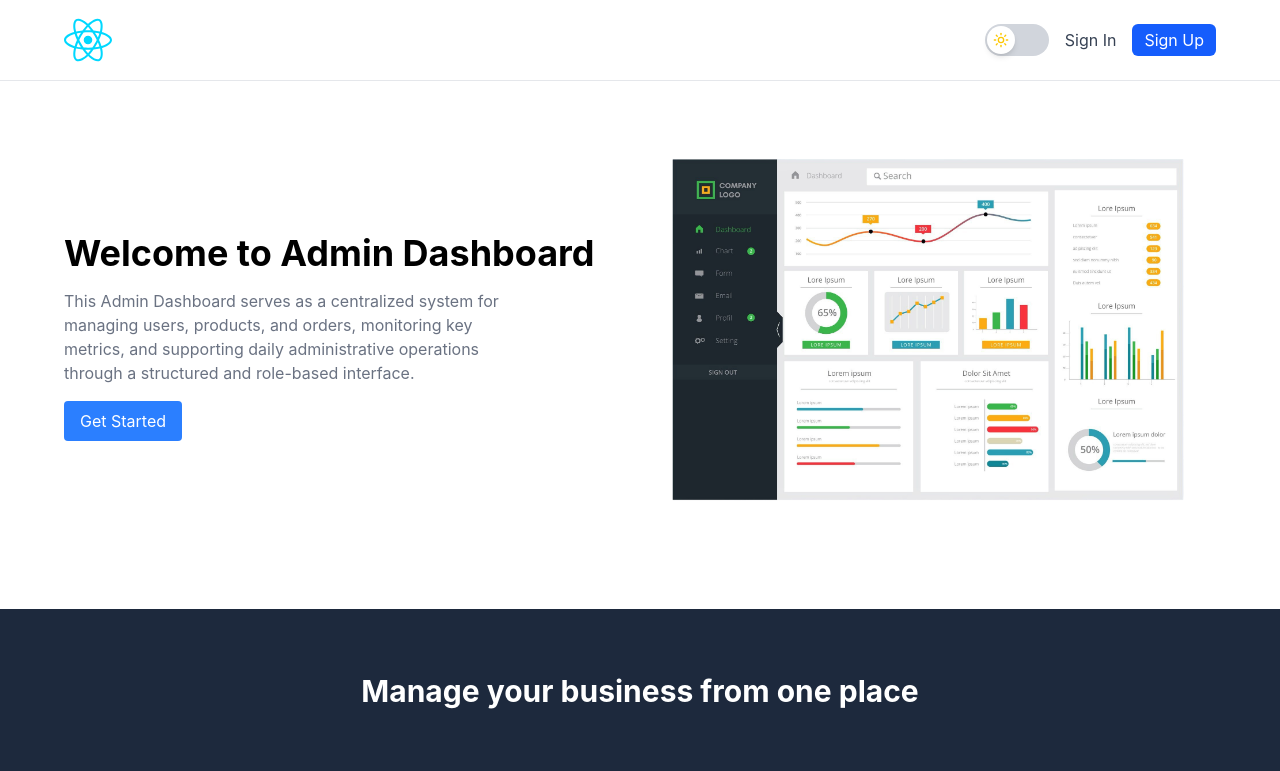
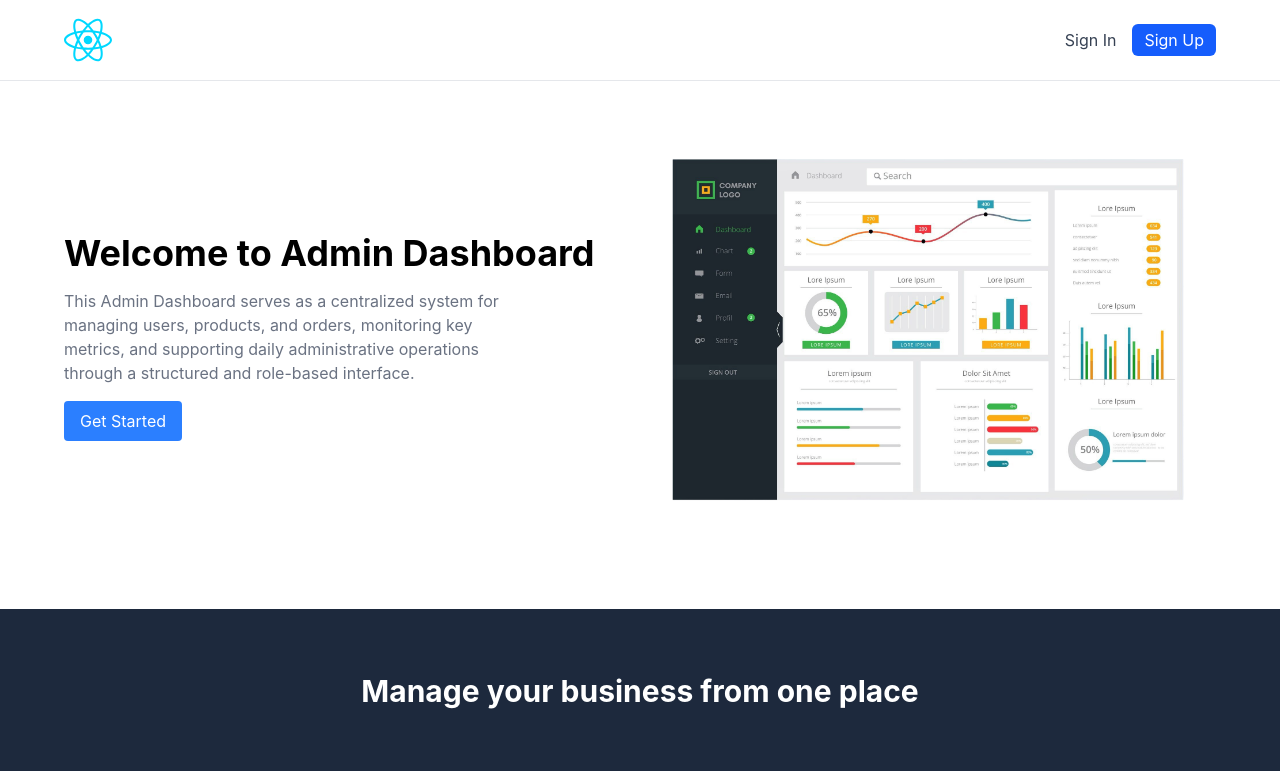
Before and after one commit to pulijedemko/admin-dashboard, a React (Vite) app: page / in a window 1280 px wide. Shown: the top 771 px of the page. Built offline with nearby package versions, Linux system fonts and the light colour scheme; no server answers.

Commit message:
Small fix

```diff
--- a/src/components/layouts/Navbar.tsx
+++ b/src/components/layouts/Navbar.tsx
@@ -45,8 +45,6 @@ export const Navbar = () => {
         </div>
       ) : (
         <div className="flex gap-4 items-center">
-          <DarkModeToggle />
-
           <Link
             to="/signin"
             className="text-gray-700 dark:text-gray-300 hover:text-blue-500 transition"
```
